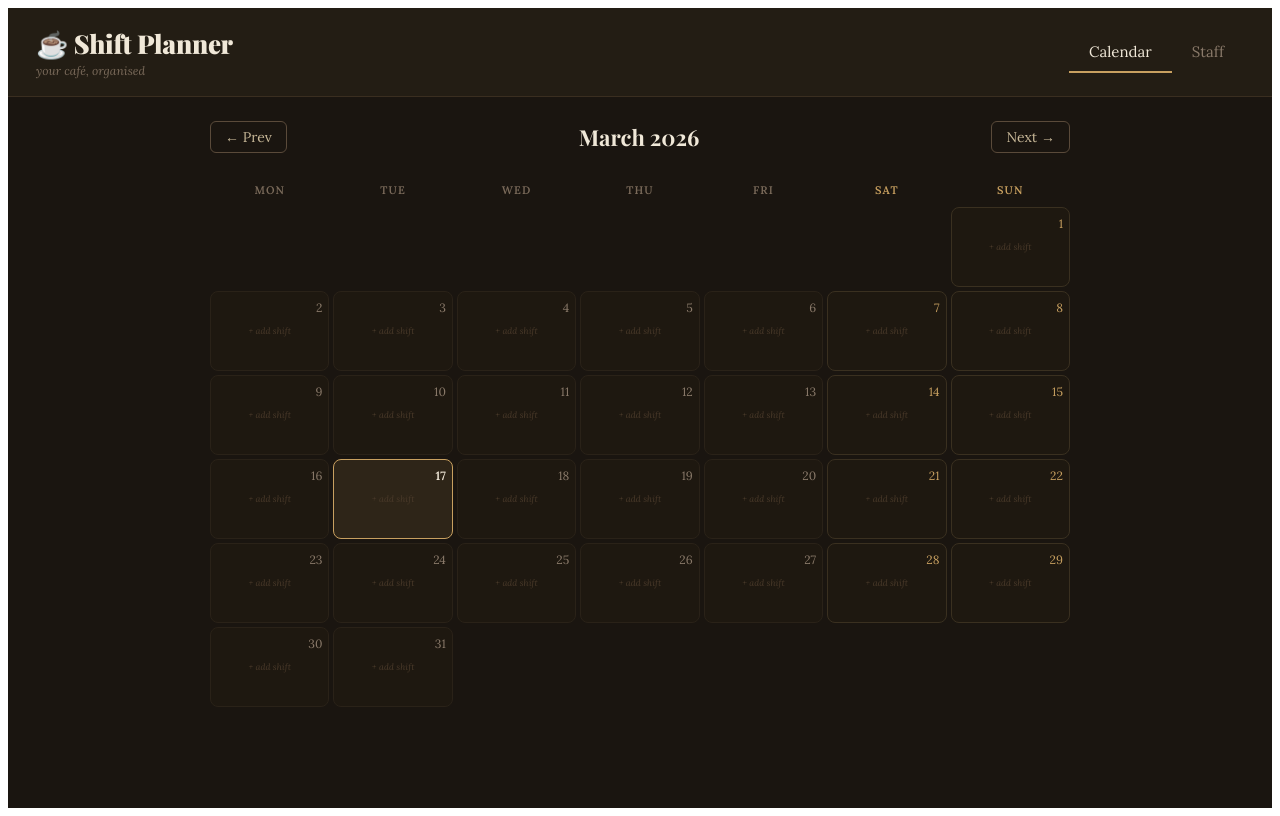
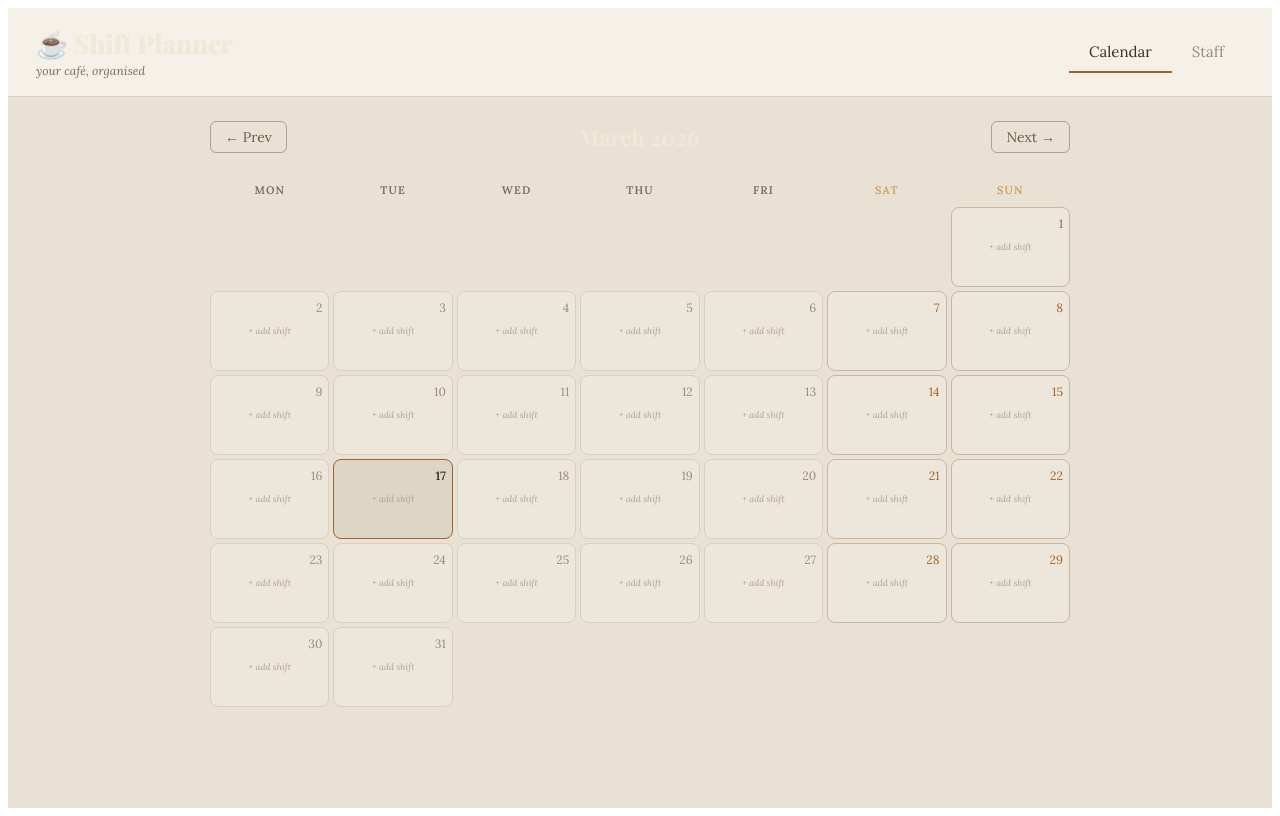
Before and after one commit to JanCech9/kafchazka, a React (Vite) app: page / in a window 1280 px wide. Built offline with nearby package versions, Linux system fonts and the light colour scheme.

Commit message:
refact: color theme update

```diff
--- a/src/components/CalendarView.jsx
+++ b/src/components/CalendarView.jsx
@@ -62,10 +62,10 @@ export default function CalendarView({ year, month, shifts, staff, todayKey, onP
               className="day-cell"
               onClick={() => onDayClick(day)}
               style={{
-                background: isToday ? "#2e2518" : "#1e1810",
+                background: isToday ? "#ddd5c5" : "#ede6da",
                 border: isToday
-                  ? "1.5px solid #c8a060"
-                  : `1px solid ${we ? "#3a3020" : "#2a2218"}`,
+                  ? "1.5px solid #a0622a"
+                  : `1px solid ${we ? "#c8b8a0" : "#d8cfc4"}`,
                 borderRadius: 8,
                 padding: "8px 6px",
                 minHeight: 80,
@@ -74,7 +74,7 @@ export default function CalendarView({ year, month, shifts, staff, todayKey, onP
               {/* Day number */}
               <div style={{
                 fontSize: 12, fontWeight: isToday ? 700 : 400,
-                color: we ? "#c8a060" : (isToday ? "#f0e8d8" : "#8a7a6a"),
+                color: we ? "#a0622a" : (isToday ? "#3a2e20" : "#9a8a7a"),
                 marginBottom: 4, textAlign: "right",
               }}>
                 {day}
@@ -95,7 +95,7 @@ export default function CalendarView({ year, month, shifts, staff, todayKey, onP
 
               {/* Empty placeholder */}
               {!shift && (
-                <div style={{ fontSize: 9, color: "#4a3a2a", textAlign: "center", marginTop: 10, fontStyle: "italic" }}>
+                <div style={{ fontSize: 9, color: "#b0a090", textAlign: "center", marginTop: 10, fontStyle: "italic" }}>
                   + add shift
                 </div>
               )}
--- a/src/styles.js
+++ b/src/styles.js
@@ -1,37 +1,33 @@
-/**
- * Global CSS injected via a <style> tag in App.jsx.
- * Defines reusable class names used throughout the component tree.
- */
 export const globalCss = `
   @import url('https://fonts.googleapis.com/css2?family=Lora:ital,wght@0,400;0,600;1,400&family=Playfair+Display:wght@700;900&display=swap');
 
   * { box-sizing: border-box; }
 
   ::-webkit-scrollbar { width: 6px; }
-  ::-webkit-scrollbar-track { background: #2a2018; }
-  ::-webkit-scrollbar-thumb { background: #5a4a3a; border-radius: 3px; }
+  ::-webkit-scrollbar-track { background: #d8cfc4; }
+  ::-webkit-scrollbar-thumb { background: #b0a090; border-radius: 3px; }
 
   .day-cell { transition: background 0.15s, transform 0.1s; cursor: pointer; }
-  .day-cell:hover { background: #2e2518 !important; transform: scale(1.02); }
+  .day-cell:hover { background: #ddd5c5 !important; transform: scale(1.02); }
 
   .nav-btn {
-    background: none; border: 1px solid #5a4a3a; color: #c8b898;
+    background: none; border: 1px solid #b0a090; color: #6a5a4a;
     border-radius: 6px; padding: 6px 14px; cursor: pointer;
     font-family: inherit; font-size: 14px; transition: all 0.15s;
   }
-  .nav-btn:hover { background: #3a2e20; color: #f0e8d8; }
+  .nav-btn:hover { background: #d8cfc4; color: #3a2e20; }
 
   .tab-btn {
-    background: none; border: none; color: #8a7a6a;
+    background: none; border: none; color: #9a8a7a;
     padding: 10px 20px; cursor: pointer;
     font-family: 'Lora', serif; font-size: 15px;
     border-bottom: 2px solid transparent; transition: all 0.2s;
   }
-  .tab-btn.active { color: #f0e8d8; border-bottom-color: #c8a060; }
+  .tab-btn.active { color: #3a2e20; border-bottom-color: #a0622a; }
 
   .staff-pill {
     display: flex; align-items: center; gap: 8px;
-    background: #2a2018; border-radius: 20px;
+    background: #ddd5c5; border-radius: 20px;
     padding: 6px 12px 6px 8px; margin: 4px;
   }
 
@@ -43,88 +39,84 @@ export const globalCss = `
   }
 
   .modal-overlay {
-    position: fixed; inset: 0; background: rgba(0,0,0,0.7);
+    position: fixed; inset: 0; background: rgba(80,60,40,0.35);
     display: flex; align-items: center; justify-content: center;
     z-index: 100; backdrop-filter: blur(3px);
   }
   .modal-box {
-    background: #231d14; border: 1px solid #5a4a3a;
+    background: #f5f0e8; border: 1px solid #c8b8a8;
     border-radius: 16px; padding: 28px;
     width: 380px; max-width: 95vw;
-    box-shadow: 0 20px 60px rgba(0,0,0,0.5);
+    box-shadow: 0 20px 60px rgba(80,60,40,0.18);
   }
 
   .field-label {
-    font-size: 12px; color: #8a7a6a;
+    font-size: 12px; color: #9a8a7a;
     text-transform: uppercase; letter-spacing: 0.08em;
     margin-bottom: 4px; display: block;
   }
   .field-input {
-    width: 100%; background: #1a1510;
-    border: 1px solid #4a3a2a; border-radius: 8px;
-    color: #f0e8d8; padding: 8px 12px;
+    width: 100%; background: #ede6da;
+    border: 1px solid #c8b8a8; border-radius: 8px;
+    color: #3a2e20; padding: 8px 12px;
     font-family: 'Lora', serif; font-size: 14px;
     outline: none; transition: border 0.15s;
   }
-  .field-input:focus { border-color: #c8a060; }
-  select.field-input option { background: #231d14; }
+  .field-input:focus { border-color: #a0622a; }
+  select.field-input option { background: #f5f0e8; }
 
   .btn-primary {
-    background: #c8a060; color: #1a1510; border: none;
+    background: #a0622a; color: #f5f0e8; border: none;
     border-radius: 8px; padding: 10px 22px;
     font-family: 'Lora', serif; font-size: 14px; font-weight: 600;
     cursor: pointer; transition: background 0.15s;
   }
-  .btn-primary:hover { background: #e0b870; }
+  .btn-primary:hover { background: #b87030; }
 
   .btn-ghost {
-    background: none; border: 1px solid #4a3a2a; color: #8a7a6a;
+    background: none; border: 1px solid #c8b8a8; color: #7a6a5a;
     border-radius: 8px; padding: 10px 22px;
     font-family: 'Lora', serif; font-size: 14px;
     cursor: pointer; transition: all 0.15s;
   }
-  .btn-ghost:hover { border-color: #8a7a6a; color: #c8b898; }
+  .btn-ghost:hover { border-color: #9a8a7a; color: #3a2e20; }
 
   .btn-danger {
-    background: none; border: 1px solid #8a3a3a; color: #c87070;
+    background: none; border: 1px solid #c87878; color: #a04040;
     border-radius: 8px; padding: 10px 16px;
     font-family: 'Lora', serif; font-size: 13px;
     cursor: pointer; transition: all 0.15s;
   }
-  .btn-danger:hover { background: #3a1a1a; }
+  .btn-danger:hover { background: #f5e8e8; }
 
   .toggle-switch { position: relative; width: 42px; height: 24px; }
   .toggle-switch input { opacity: 0; width: 0; height: 0; }
   .toggle-slider {
-    position: absolute; inset: 0; background: #3a2e20;
+    position: absolute; inset: 0; background: #c8b8a8;
     border-radius: 24px; cursor: pointer; transition: 0.2s;
   }
   .toggle-slider:before {
     content: ''; position: absolute;
     width: 18px; height: 18px; left: 3px; top: 3px;
-    background: #8a7a6a; border-radius: 50%; transition: 0.2s;
+    background: #f5f0e8; border-radius: 50%; transition: 0.2s;
   }
-  input:checked + .toggle-slider { background: #c8a060; }
-  input:checked + .toggle-slider:before { transform: translateX(18px); background: #1a1510; }
+  input:checked + .toggle-slider { background: #a0622a; }
+  input:checked + .toggle-slider:before { transform: translateX(18px); background: #f5f0e8; }
 
   .time-row { display: flex; gap: 8px; align-items: center; }
-  .time-sep { color: #5a4a3a; font-size: 18px; }
+  .time-sep { color: #b0a090; font-size: 18px; }
 `;
-
-// ---------------------------------------------------------------------------
-// Reusable inline style objects (for dynamic or repeated patterns)
-// ---------------------------------------------------------------------------
 
 export const appShell = {
   minHeight: "100vh",
-  background: "#1a1510",
+  background: "#E9E1D3",
   fontFamily: "'Lora', Georgia, serif",
-  color: "#f0e8d8",
+  color: "#3a2e20",
 };
 
 export const header = {
-  background: "#231d14",
-  borderBottom: "1px solid #3a2e20",
+  background: "#f5f0e8",
+  borderBottom: "1px solid #d8cfc4",
   padding: "18px 28px",
   display: "flex",
   alignItems: "center",
```
